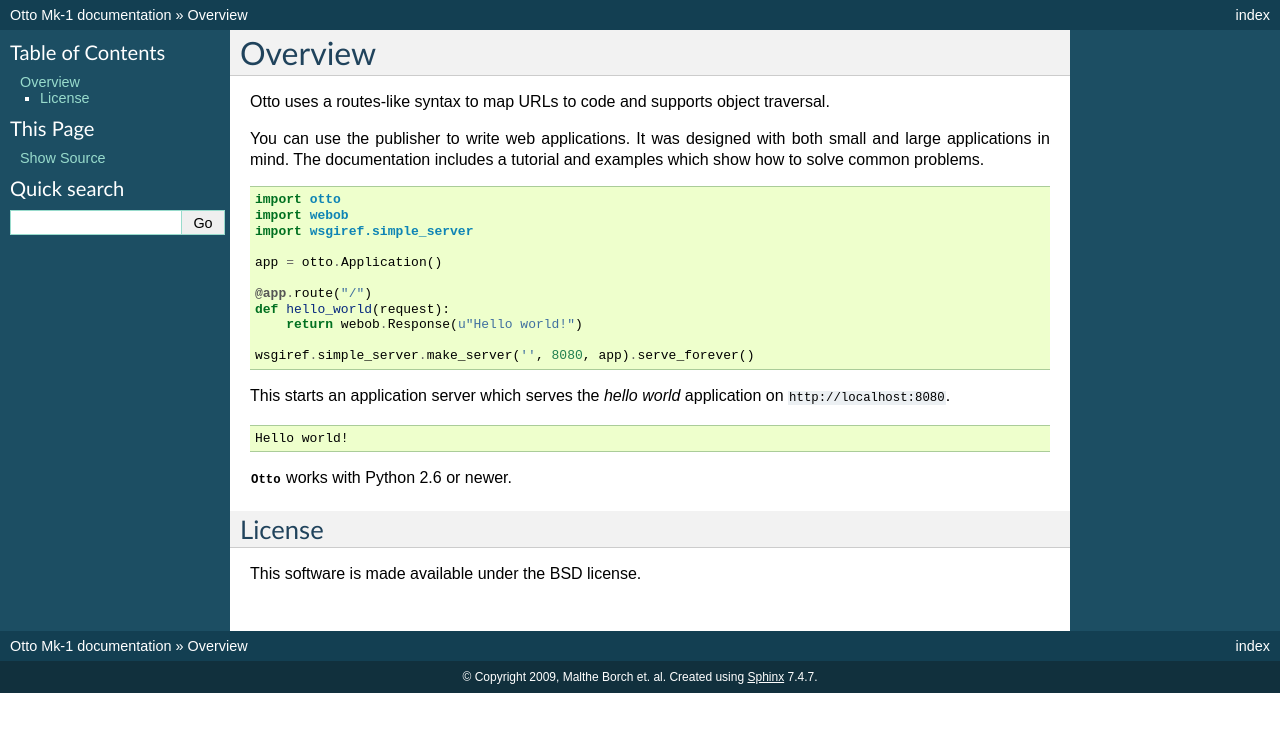
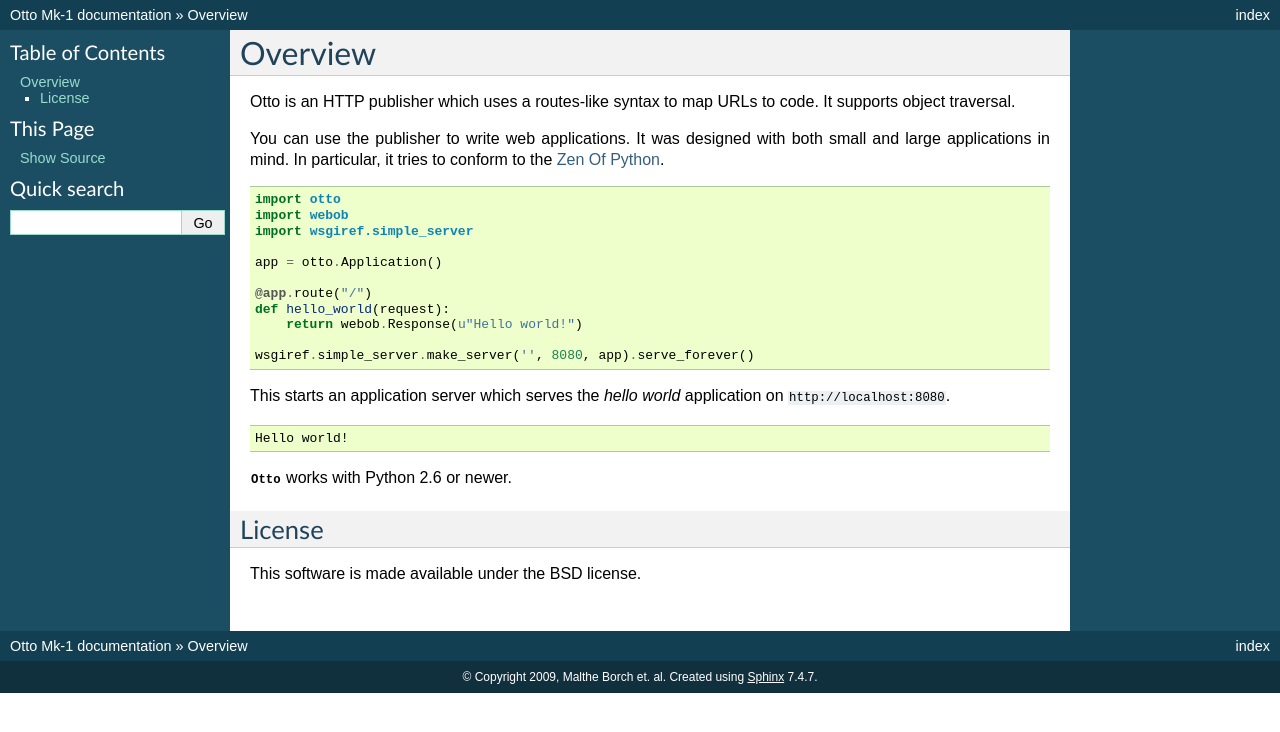
Before and after one commit to malthe/otto, a Sphinx documentation site: the page built from otto/docs/readme.rst, in a window 1280 px wide. Shown: the top 732 px of the page. Built offline with Sphinx 7.4.7, drawn with Linux system fonts in a browser that asks for light colours; pages that are not in the unit, such as notebooks, are missing from menus.

Commit message:
Fix up docs.

```diff
--- a/otto/docs/readme.rst
+++ b/otto/docs/readme.rst
@@ -1,13 +1,11 @@
 Overview
 ========
 
-Otto uses a routes-like syntax to map URLs to code and supports
-object traversal.
+Otto is an HTTP publisher which uses a routes-like syntax to map URLs
+to code. It supports object traversal.
 
 You can use the publisher to write web applications. It was designed
-with both small and large applications in mind. The documentation
-includes a tutorial and examples which show how to solve common
-problems.
+with both small and large applications in mind. In particular, it tries to conform to the :term:`Zen Of Python`.
 
 .. code-block:: python
 
--- a/otto/docs/security.rst
+++ b/otto/docs/security.rst
@@ -6,6 +6,8 @@
 :mod:`WebOb` library.
 
 An example:
+
+.. invisible-code-block: python
 
   >>> import otto
   >>> import webob.exc
@@ -18,6 +20,8 @@
   def controller(request):
       raise webob.exc.HTTPForbidden("Server not accessible.")
 
+.. invisible-code-block: python
+
   >>> wsgiref.simple_server.make_server('', 8080, app).serve_forever()
 
 If we browse to ``http://localhost:8080/`` we get::
@@ -26,7 +30,7 @@
 
   Access was denied to this resource.
 
-   Server not accessible.
+  Server not accessible.
 
 .. -> output
 
--- a/otto/docs/traversal.rst
+++ b/otto/docs/traversal.rst
@@ -60,6 +60,8 @@
 The ``on_traverse`` decorator accepts a ``type`` parameter; the event
 handler is only called if the type matches the traversal context.
 
+.. invisible-code-block: python
+
   >>> del log[:]
 
 .. code-block:: python
```
Also changed, not shown: otto/docs/glossary.rst (added, +13 -0 lines), otto/docs/index.rst (+7 -5 lines).
